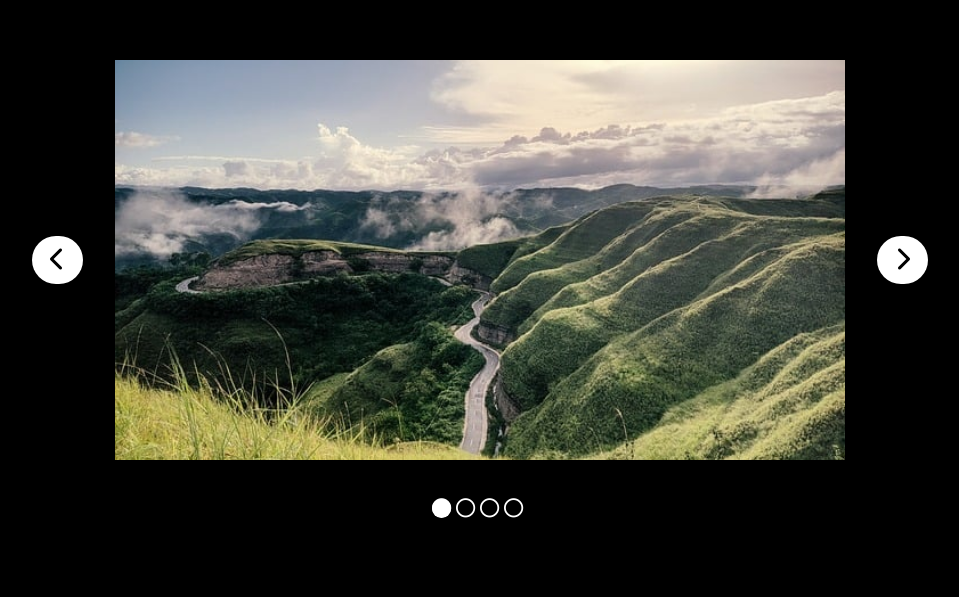
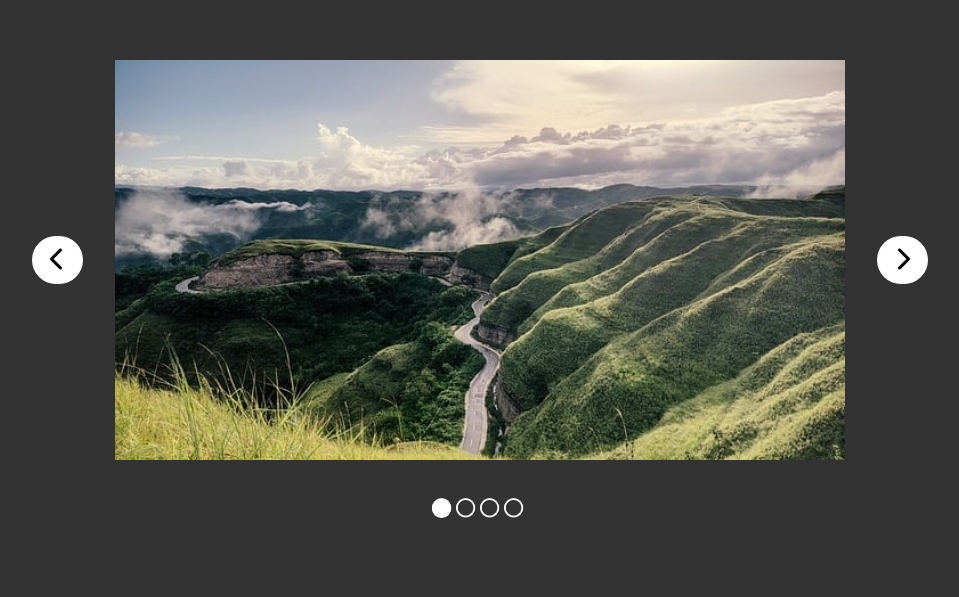
Before and after one commit to SudipKhatri036/carousel-comp, a plain HTML site: page index.html in a window 1280 px wide. Shown: the part 140-737 px from the top of the page, without its empty margins (160-1119 px from the left). Drawn offline with Linux system fonts and the light colour scheme.

Commit message:
Finished Project

```diff
--- a/styles.css
+++ b/styles.css
@@ -16,7 +16,7 @@ main {
   width: 100%;
   min-height: 100vh;
   margin: 0 auto;
-  background-color: black;
+  background-color: rgba(0, 0, 0, 0.8);
   color: white;
   display: flex;
   align-items: center;
```
